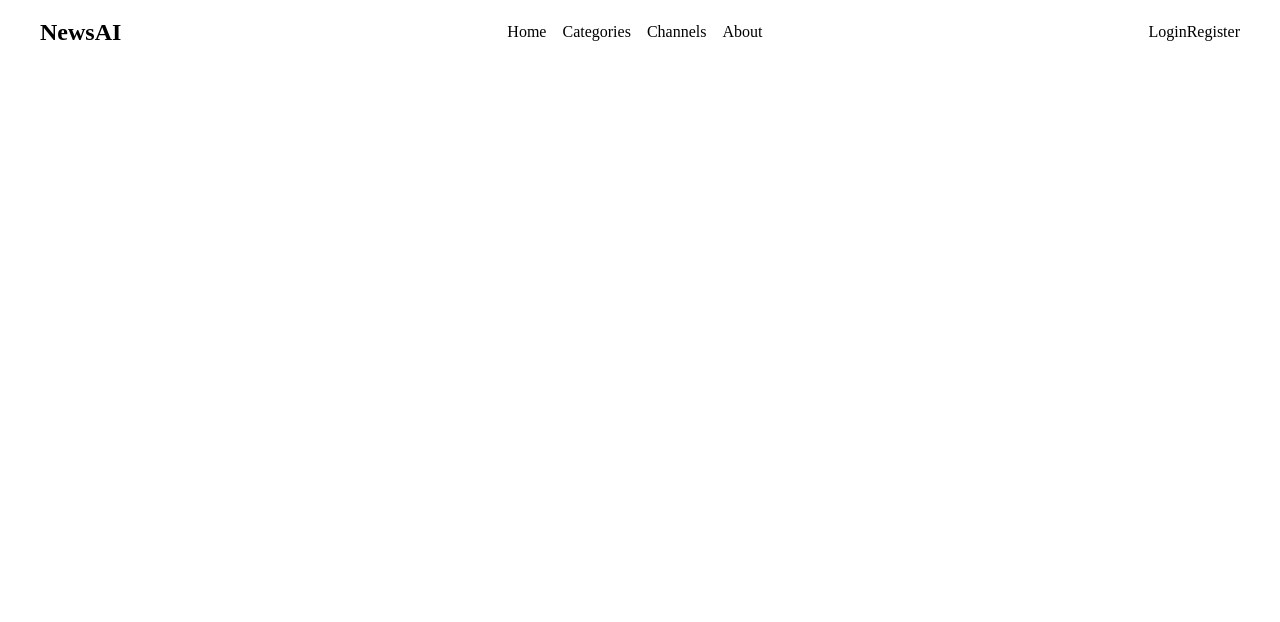
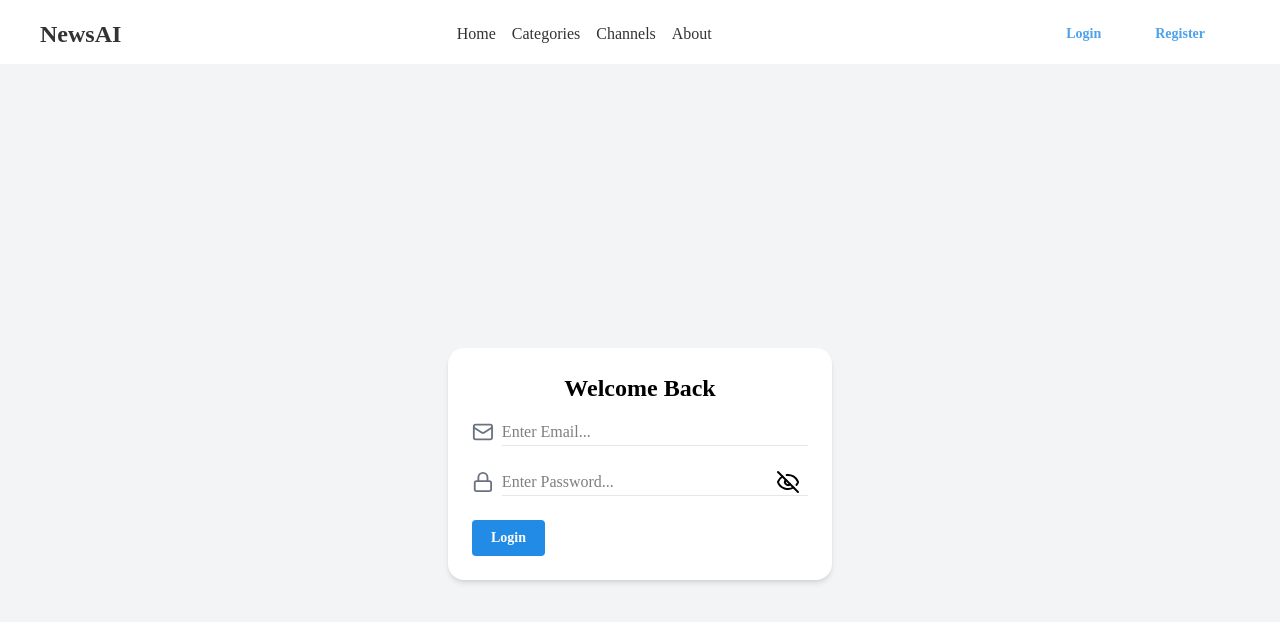
Before and after one commit to vishalsingh1408/NEWAI, a React (Vite) app in the folder client/: page /login in a window 1280 px wide. Shown: the top 622 px of the page. Built offline with nearby package versions, Linux system fonts and the light colour scheme; a web font is replaced by a local one.

Commit message:
updated tiil login page

```diff
--- a/client/package.json
+++ b/client/package.json
@@ -13,6 +13,7 @@
     "@mantine/core": "^7.16.3",
     "@mantine/hooks": "^7.16.3",
     "@tailwindcss/vite": "^4.0.6",
+    "lucide-react": "^0.475.0",
     "motion": "^12.4.2",
     "react": "^19.0.0",
     "react-dom": "^19.0.0",
--- a/client/src/App.jsx
+++ b/client/src/App.jsx
@@ -1,10 +1,15 @@
 import React from 'react'
 import Navbar from './components/Navbar'
-
+import {Routes,Route} from 'react-router-dom'
+import Login from './pages/Login'
+import '@mantine/core/styles.css';
 function App() {
   return (
     <div>
       <Navbar/>
+      <Routes>
+        <Route path="/login" element={<Login/>}/>
+      </Routes>
     </div>
   )
 }
--- a/client/src/components/Navbar.jsx
+++ b/client/src/components/Navbar.jsx
@@ -1,10 +1,17 @@
-import React from 'react';
+import React, { useState } from 'react';
 import { Link } from 'react-router-dom';
 import { motion } from 'motion/react';
 import { Button } from '@mantine/core';
+import { X, Menu } from 'lucide-react';
+
 function Navbar() {
+  const [isOpen, setIsOpen] = useState(false);
+
+  const handleClick = () => {
+    setIsOpen(!isOpen);
+  };
   return (
-    <nav className="h-16 p-4">
+    <nav className="h-16 p-4 sticky top-0 z-50 bg-white backdrop-blur-md opacity-80">
       <div className=" flex mx-6 items-center justify-between ">
         <motion.h1
           initial={{ opacity: 0, y: -10 }}
@@ -15,7 +22,7 @@ function Navbar() {
           NewsAI
         </motion.h1>
 
-        <ul className="flex gap-4">
+        <ul className="hidden md:flex gap-4">
           {['Home', 'Categories', 'Channels', 'About'].map((item) => (
             <motion.li
               whileHover={{ scale: 1.1 }}
@@ -28,9 +35,18 @@ function Navbar() {
           ))}
         </ul>
 
-        <div>
-          <button>Login</button>
-          <button>Register</button>
+        <div className="flex space-x-4 items-center justify-center">
+          <Link to="/login" className="hidden md:block">
+            <Button variant="white">Login</Button>
+          </Link>
+
+          <Link to="/register" className="hidden md:block">
+            {' '}
+            <Button variant="white">Register</Button>
+          </Link>
+          <button onClick={handleClick} className="md:hidden">
+            {isOpen ? <X /> : <Menu />}
+          </button>
         </div>
       </div>
     </nav>
--- /dev/null
+++ b/client/src/pages/Login.jsx
@@ -0,0 +1,47 @@
+import React, { useState } from 'react';
+import { motion } from 'motion/react';
+import { Mail, Lock, Eye, EyeOff } from 'lucide-react';
+import { Button } from '@mantine/core';
+function Login() {
+  const [isEyeClick, setIsEyeClick] = useState(false);
+  const handleEyeClick = () => {
+    setIsEyeClick(!isEyeClick);
+  };
+  return (
+    <div className="bg-gray-100 h-screen flex justify-center items-center">
+      <motion.div
+        initial={{ opacity: 0, scale: 0.9 }}
+        animate={{ opacity: 1, scale: 1 }}
+        transition={{ duration: 0.5 }}
+        className="w-96 rounded-2xl p-6 shadow-md bg-white"
+      >
+        <h1 className="text-center text-2xl font-bold mb-4">Welcome Back</h1>
+        <form className="space-y-6 w-full">
+          <div className="flex gap-2   ">
+            <Mail className="text-gray-500" />
+            <input
+              type="email"
+              className="focus:outline-none w-full border-b border-gray-200"
+              placeholder="Enter Email..."
+            />
+          </div>
+          <div className="flex gap-2 relative ">
+            <Lock className="text-gray-500" />
+            <div onClick={handleEyeClick} className="absolute right-2">
+              {isEyeClick ? <Eye /> : <EyeOff />}
+            </div>
+
+            <input
+              type={isEyeClick ? 'text' : 'password'}
+              className="focus:outline-none w-full border-b border-gray-200"
+              placeholder="Enter Password..."
+            />
+          </div>
+          <Button>Login</Button>
+        </form>
+      </motion.div>
+    </div>
+  );
+}
+
+export default Login;
```
Also changed, not shown: 1 other file (tests, documents, lock files or other folders).
